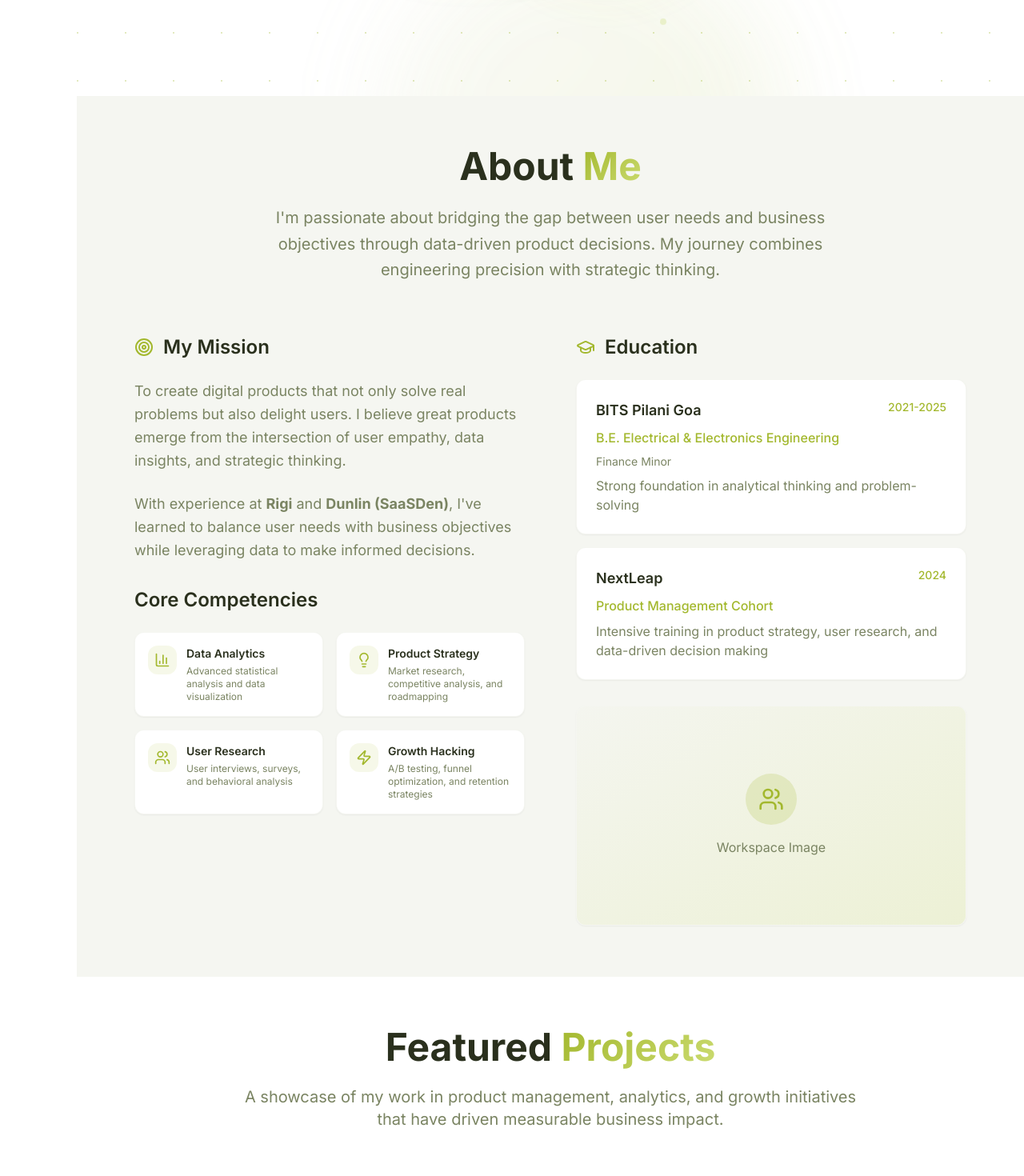
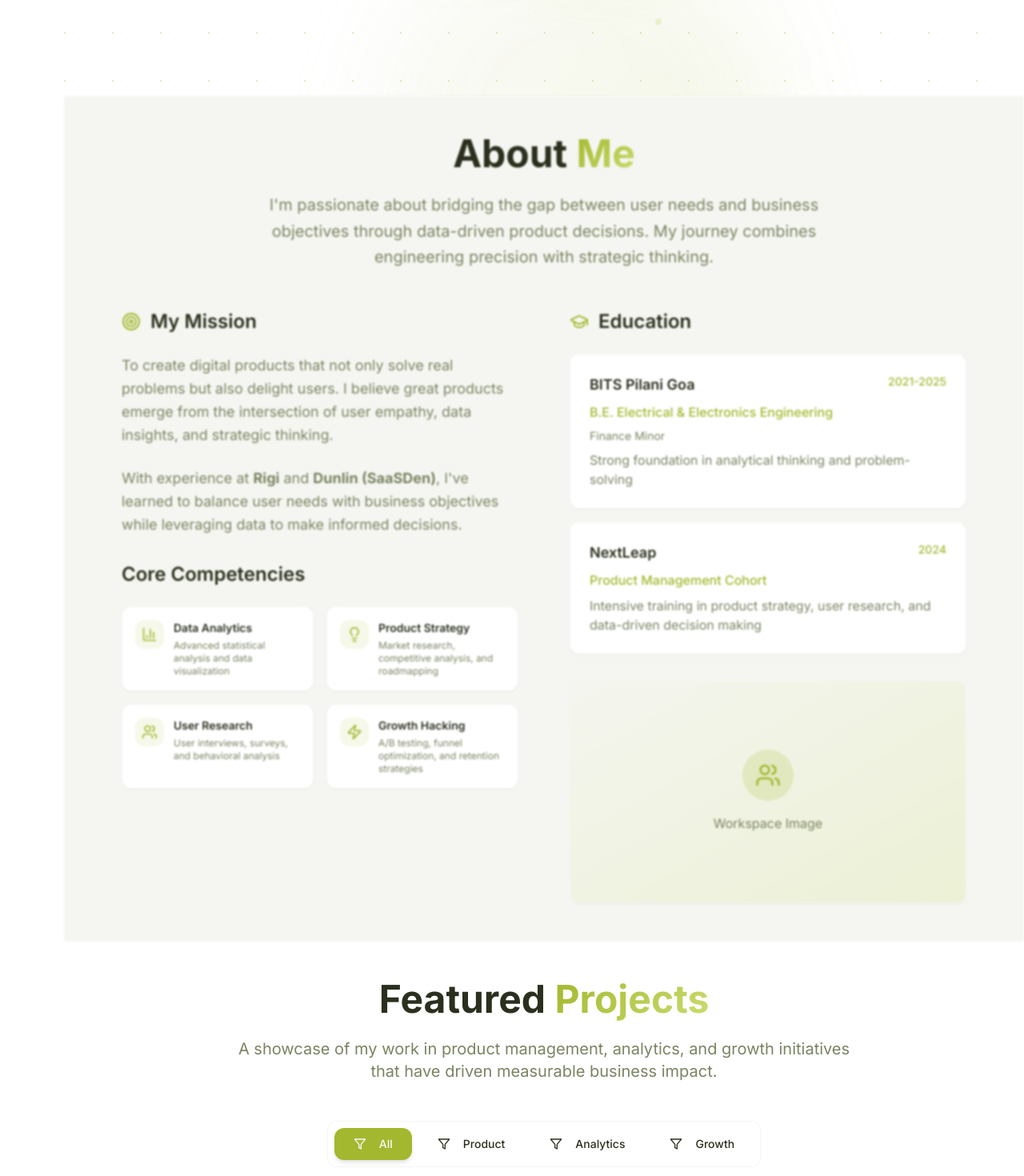
Before and after one commit to ShubhM-21/shubh-connect-showcase, a React (Vite) app: page / in a window 1280 px wide. Shown: the part 680-2150 px from the top of the page at 80% size. Built offline with nearby package versions, Linux system fonts and the light colour scheme.

Commit message:
Refine spacing and blur effect
Adjusted spacing between the navigation bar and content for better layout balance. Enhanced the blur effect to ensure content is initially visible and gradually sharpens on scroll.

```diff
--- a/src/components/ScrollBlurWrapper.tsx
+++ b/src/components/ScrollBlurWrapper.tsx
@@ -6,7 +6,7 @@ interface ScrollBlurWrapperProps {
 }
 
 export function ScrollBlurWrapper({ children, className = "" }: ScrollBlurWrapperProps) {
-  const [blurAmount, setBlurAmount] = useState(3);
+  const [blurAmount, setBlurAmount] = useState(0);
   const elementRef = useRef<HTMLDivElement>(null);
 
   useEffect(() => {
@@ -16,17 +16,15 @@ export function ScrollBlurWrapper({ children, className = "" }: ScrollBlurWrappe
       const rect = elementRef.current.getBoundingClientRect();
       const windowHeight = window.innerHeight;
 
-      // Calculate how much of the element is visible
-      const visibleTop = Math.max(0, rect.top);
-      const visibleBottom = Math.min(windowHeight, rect.bottom);
-      const visibleHeight = visibleBottom - visibleTop;
-      const totalHeight = rect.height;
+      // Calculate distance from viewport center
+      const elementCenter = rect.top + rect.height / 2;
+      const viewportCenter = windowHeight / 2;
+      const distanceFromCenter = Math.abs(elementCenter - viewportCenter);
+      const maxDistance = windowHeight / 2 + rect.height / 2;
 
-      // Calculate visibility percentage
-      const visibilityRatio = Math.max(0, Math.min(1, visibleHeight / Math.min(totalHeight, windowHeight)));
-
-      // Convert to blur amount (3px blur when not visible, 0px when fully visible)
-      const newBlurAmount = Math.max(0, 3 * (1 - visibilityRatio));
+      // Calculate blur based on distance from center (0 when centered, up to 2px when far)
+      const distanceRatio = Math.min(1, distanceFromCenter / maxDistance);
+      const newBlurAmount = distanceRatio * 2;
       setBlurAmount(newBlurAmount);
     };
 
--- a/src/components/sections/AboutSection.tsx
+++ b/src/components/sections/AboutSection.tsx
@@ -26,10 +26,10 @@ const education = [
 
 export function AboutSection() {
   return (
-    <section id="about" className="py-16 px-6 lg:px-12 bg-muted/30">
+    <section id="about" className="py-12 px-6 lg:px-12 bg-muted/30">
       <div className="container mx-auto px-6">
         {/* Header */}
-        <div className="text-center mb-16 animate-fade-in-up">
+        <div className="text-center mb-12 animate-fade-in-up">
           <h2 className="text-4xl lg:text-5xl font-bold mb-6">
             About <span className="gradient-text">Me</span>
           </h2>
--- a/src/components/sections/AwardsSection.tsx
+++ b/src/components/sections/AwardsSection.tsx
@@ -80,10 +80,10 @@ const certifications = [
 
 export function AwardsSection() {
   return (
-    <section id="awards" className="py-16 px-6 lg:px-12">
+    <section id="awards" className="py-12 px-6 lg:px-12">
       <div className="container mx-auto px-6">
         {/* Header */}
-        <div className="text-center mb-16 animate-fade-in-up">
+        <div className="text-center mb-12 animate-fade-in-up">
           <h2 className="text-4xl lg:text-5xl font-bold mb-6">
             Awards & <span className="gradient-text">Recognition</span>
           </h2>
--- a/src/components/sections/ContactSection.tsx
+++ b/src/components/sections/ContactSection.tsx
@@ -87,10 +87,10 @@ export function ContactSection() {
   };
 
   return (
-    <section id="contact" className="py-16 px-6 lg:px-12 bg-muted/30">
+    <section id="contact" className="py-12 px-6 lg:px-12 bg-muted/30">
       <div className="container mx-auto px-6">
         {/* Header */}
-        <div className="text-center mb-16 animate-fade-in-up">
+        <div className="text-center mb-12 animate-fade-in-up">
           <h2 className="text-4xl lg:text-5xl font-bold mb-6">
             Let's <span className="gradient-text">Connect</span>
           </h2>
--- a/src/components/sections/ExperienceSection.tsx
+++ b/src/components/sections/ExperienceSection.tsx
@@ -56,10 +56,10 @@ const skills = [
 
 export function ExperienceSection() {
   return (
-    <section id="experience" className="py-16 px-6 lg:px-12 bg-muted/30">
+    <section id="experience" className="py-12 px-6 lg:px-12 bg-muted/30">
       <div className="container mx-auto px-6">
         {/* Header */}
-        <div className="text-center mb-16 animate-fade-in-up">
+        <div className="text-center mb-12 animate-fade-in-up">
           <h2 className="text-4xl lg:text-5xl font-bold mb-6">
             Professional <span className="gradient-text">Experience</span>
           </h2>
--- a/src/components/sections/ProjectsSection.tsx
+++ b/src/components/sections/ProjectsSection.tsx
@@ -73,10 +73,10 @@ export function ProjectsSection() {
     : projects.filter(project => project.category === activeCategory);
 
   return (
-    <section id="projects" className="py-16 px-6 lg:px-12">
+    <section id="projects" className="py-12 px-6 lg:px-12">
       <div className="container mx-auto px-6">
         {/* Header */}
-        <div className="text-center mb-16 animate-fade-in-up">
+        <div className="text-center mb-12 animate-fade-in-up">
           <h2 className="text-4xl lg:text-5xl font-bold mb-6">
             Featured <span className="gradient-text">Projects</span>
           </h2>
--- a/src/pages/Index.tsx
+++ b/src/pages/Index.tsx
@@ -18,7 +18,7 @@ const Index = () => {
       <SocialLinks />
 
       {/* Main Content */}
-      <main className="transition-all duration-300 ml-20 lg:ml-24">
+      <main className="transition-all duration-300 ml-16 lg:ml-20">
         <HeroSection />
 
         <ScrollBlurWrapper>
```
